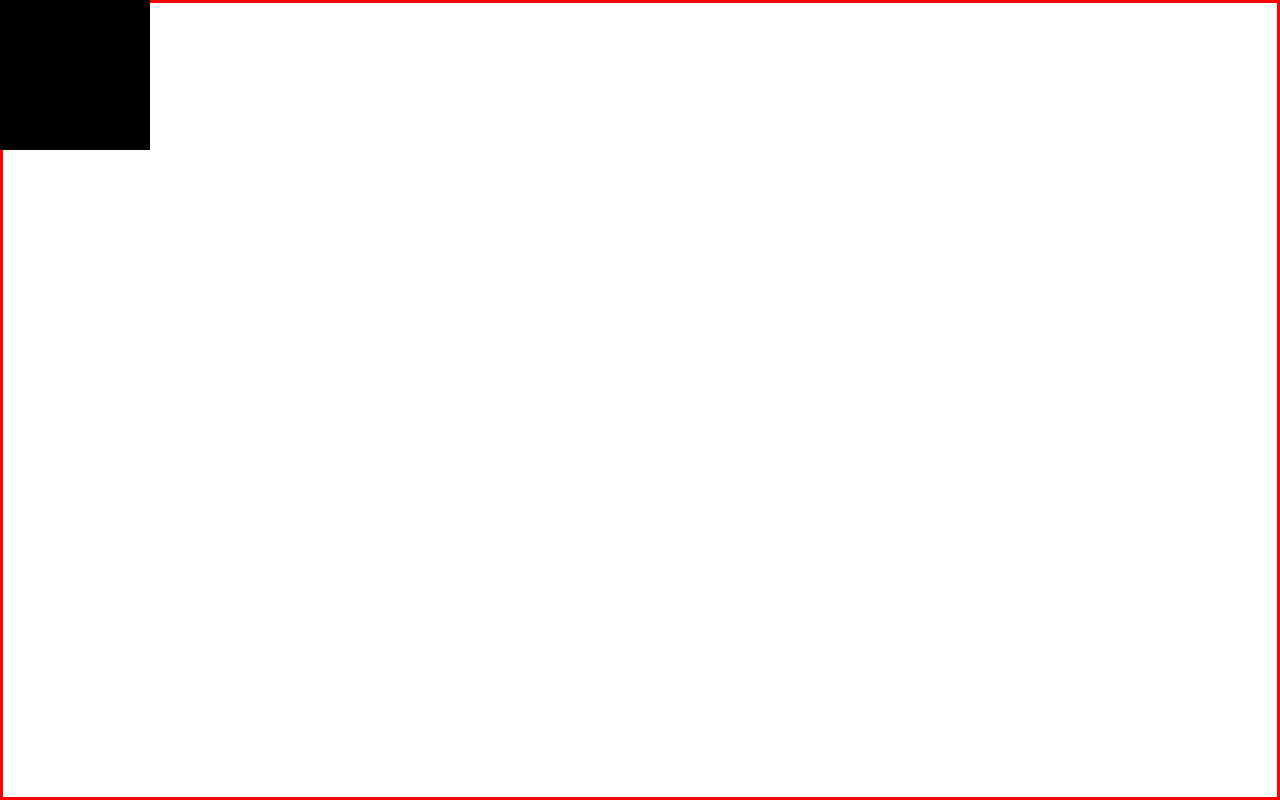
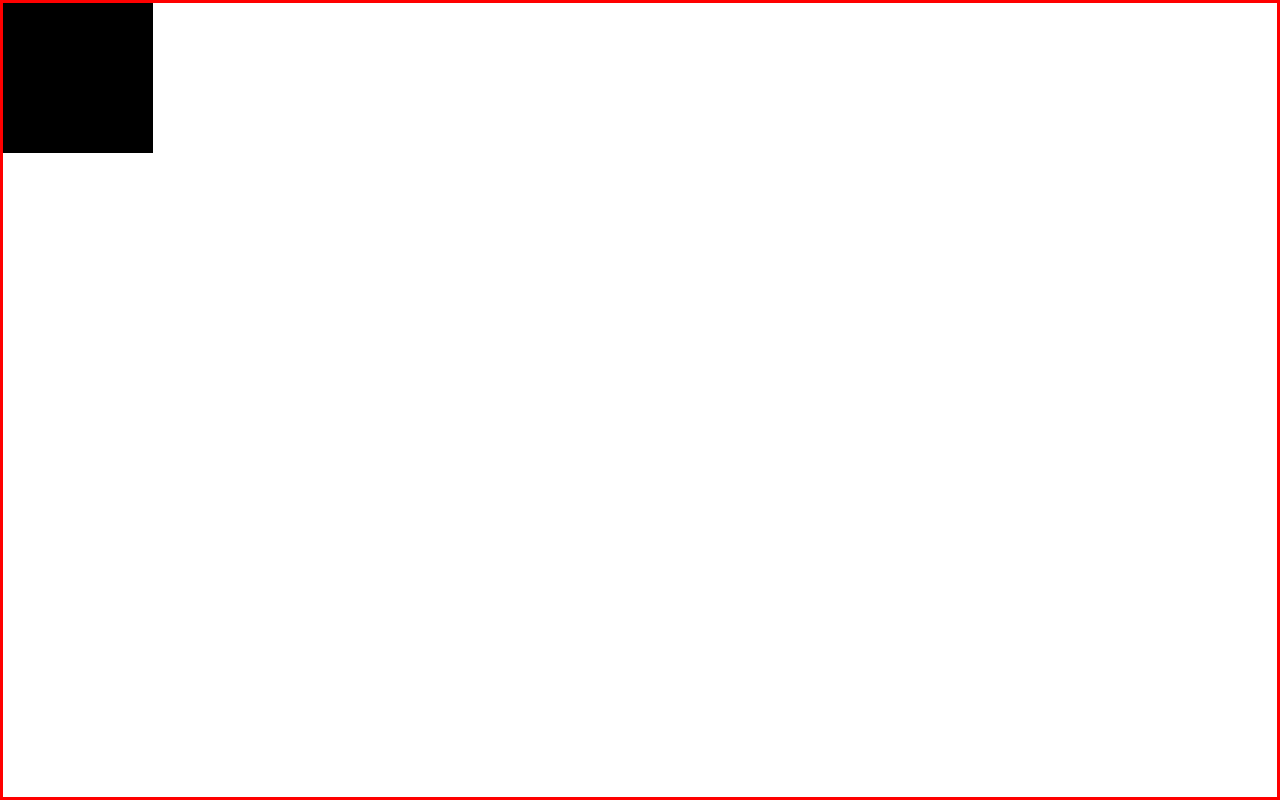
Before and after one commit to alexgershberg/unnamed-io-game, a website with bundled scripts: page src/index.html in a window 1280 px wide. Built offline with nearby package versions, Linux system fonts and the light colour scheme.

Commit message:
Use regular border css instead

```diff
--- a/src/index.ts
+++ b/src/index.ts
@@ -1,6 +1,6 @@
 function resizeCanvas(canvas: HTMLCanvasElement) {
-    canvas.width = window.innerWidth;
-    canvas.height = window.innerHeight;
+    canvas.width = window.innerWidth - 6; // 6px is total border width 3px left + 3px right
+    canvas.height = window.innerHeight - 6;
 }
 
 function fullscreen() {
--- a/src/styles.css
+++ b/src/styles.css
@@ -12,5 +12,5 @@
 
 canvas {
     display: block;
-    box-shadow: inset 0 0 0 3px #ff0000; /* https://stackoverflow.com/questions/9601357/placing-border-inside-of-div-and-not-on-its-edge */
+    border: 3px solid #ff0000;
 }
```
